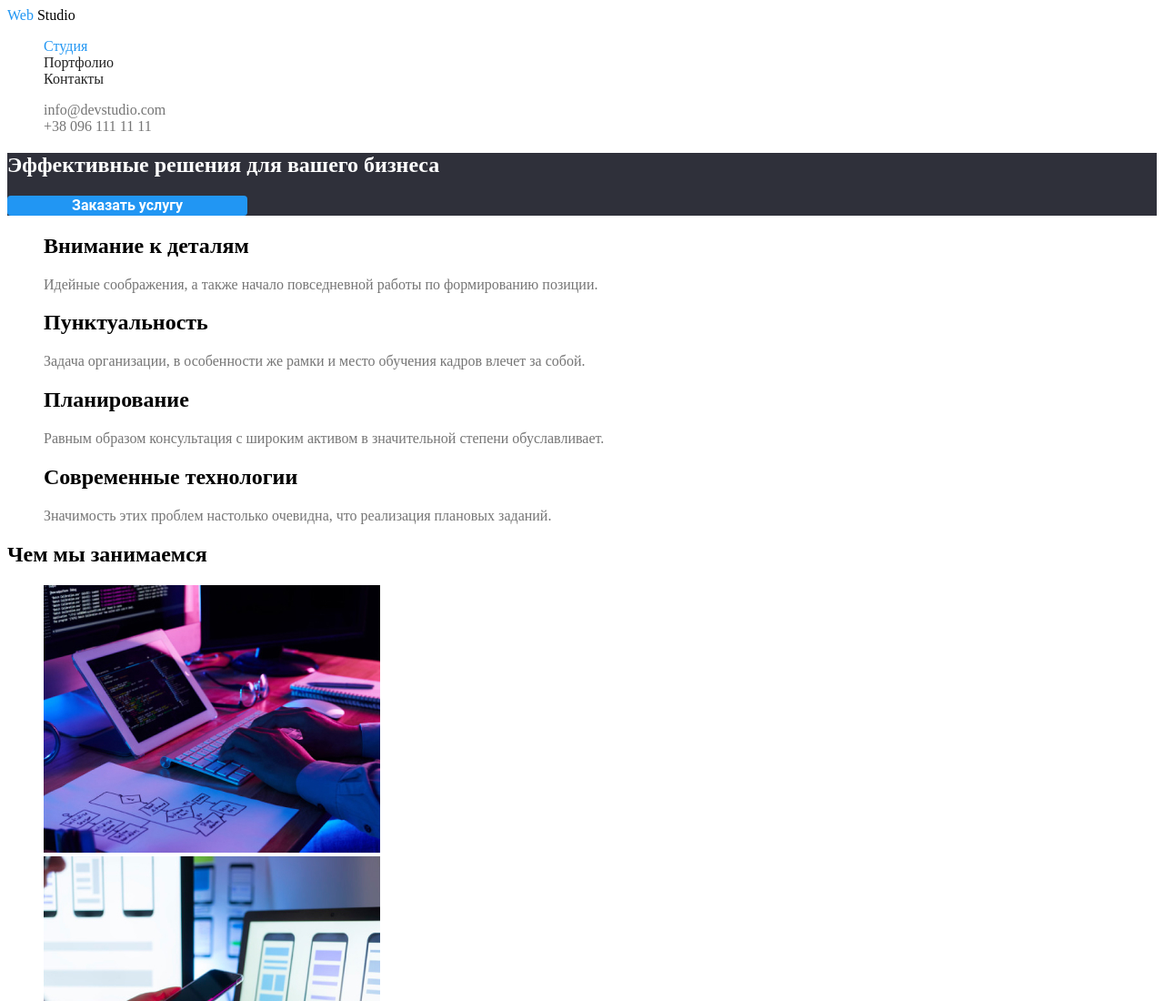
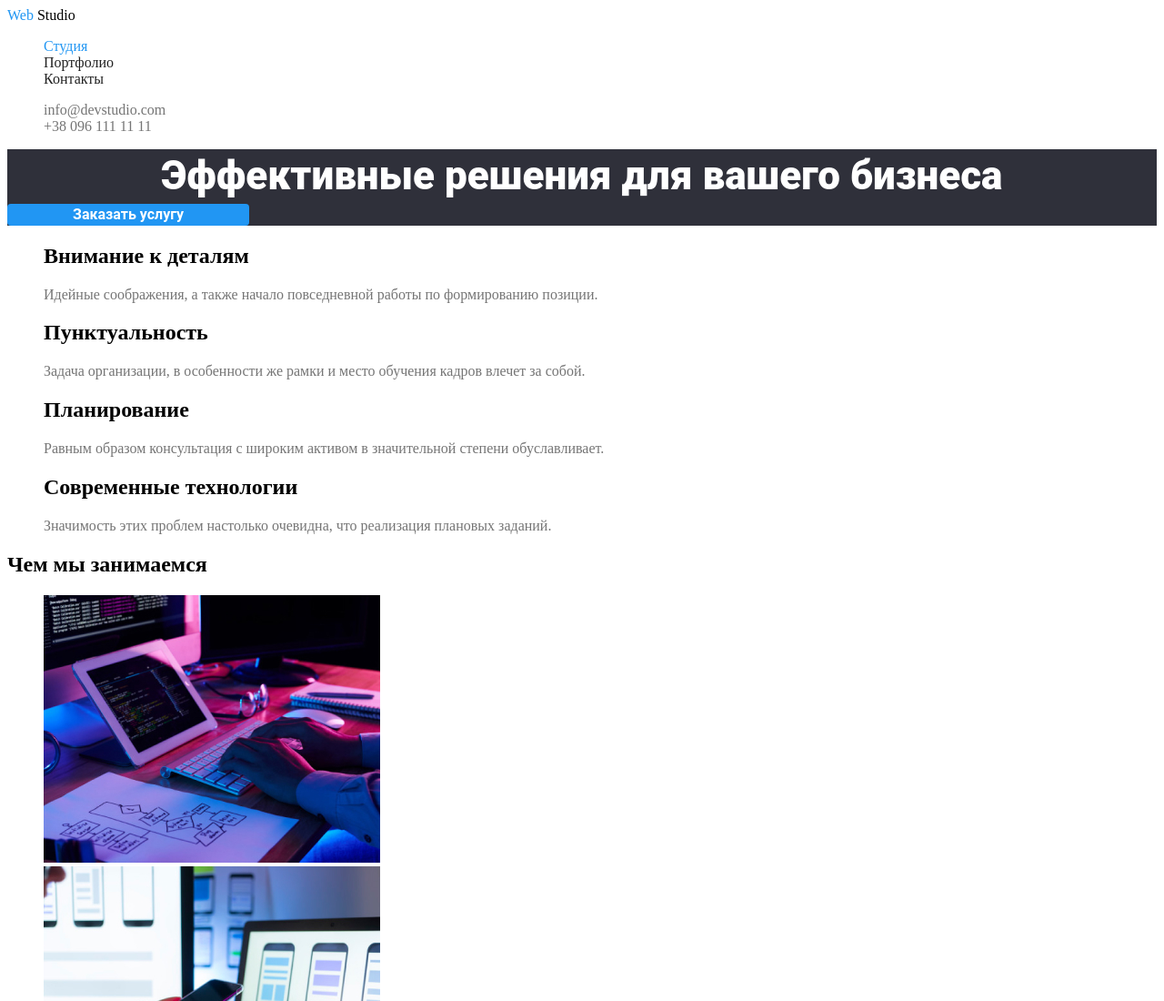
Before and after one commit to master74-29-01/goit-markup-hw-02, a plain HTML site: page index.html in a window 1280 px wide. Shown: the top 1100 px of the page at 91% size. Drawn offline with Linux system fonts and the light colour scheme.

Commit message:
Подшаманил Hero-tiitle

```diff
--- a/css/styles.css
+++ b/css/styles.css
@@ -42,11 +42,21 @@
     background-color: #2F303A
 }
 .hero-title {
+    margin-top: 0;
+    margin-bottom: 0;
+
+    font-family: Roboto;
+    font-weight: 900;
+    font-size: 44px;
+    line-height: 1.36;
+    text-align: center;
+
     color:  #FFFFFF
 }
 /*Button*/
 .button {
     display: inline-block;
+    border: 1px solid transparent;
     border-radius: 4px;
     padding: 10px 32px;
     min-width: 200px;
@@ -60,6 +70,8 @@
 
     color: #FFFFFF;
     background-color: #2196F3;
+
+
 
 }
 /*наши приемущесва*/
```
